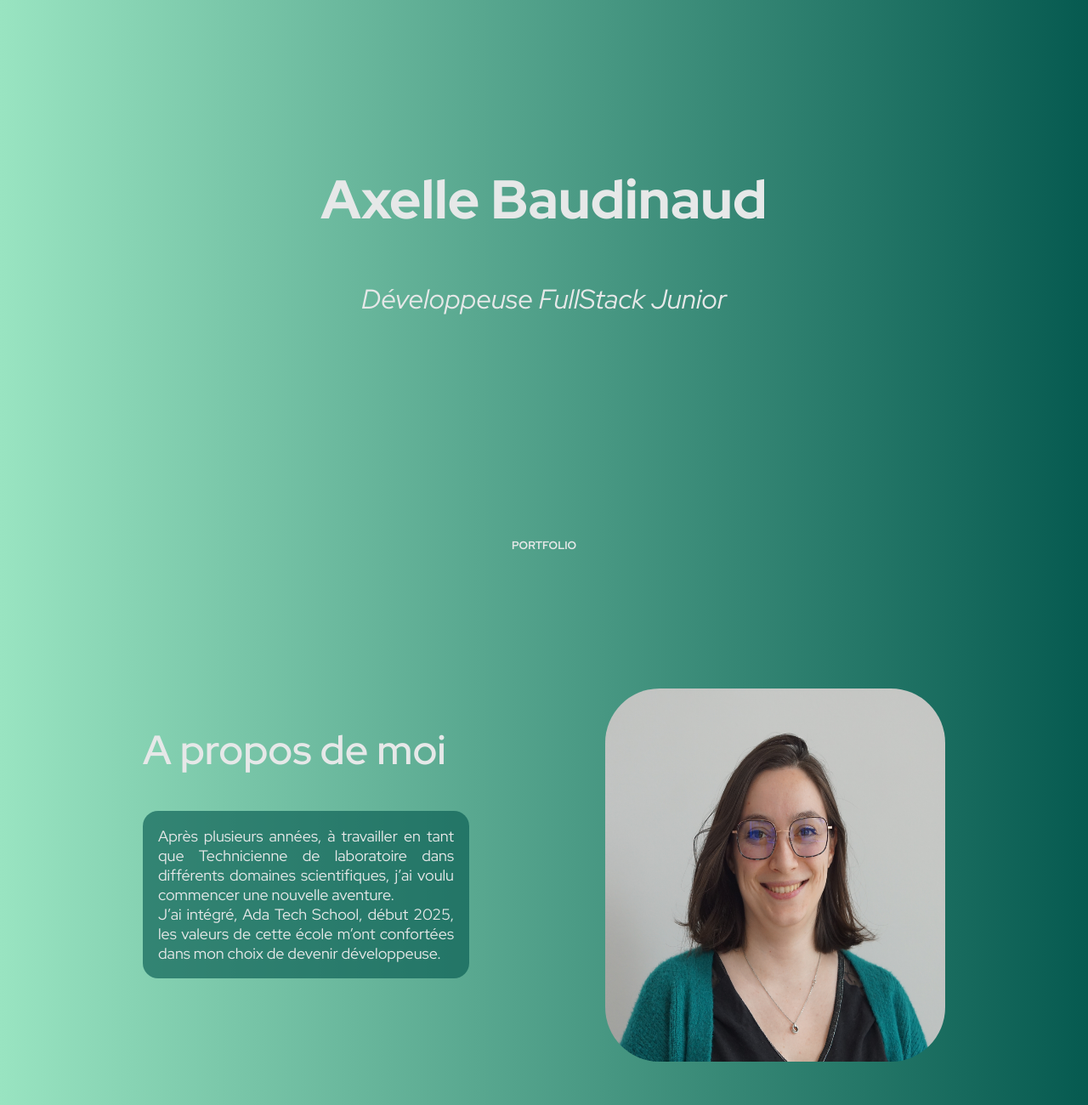
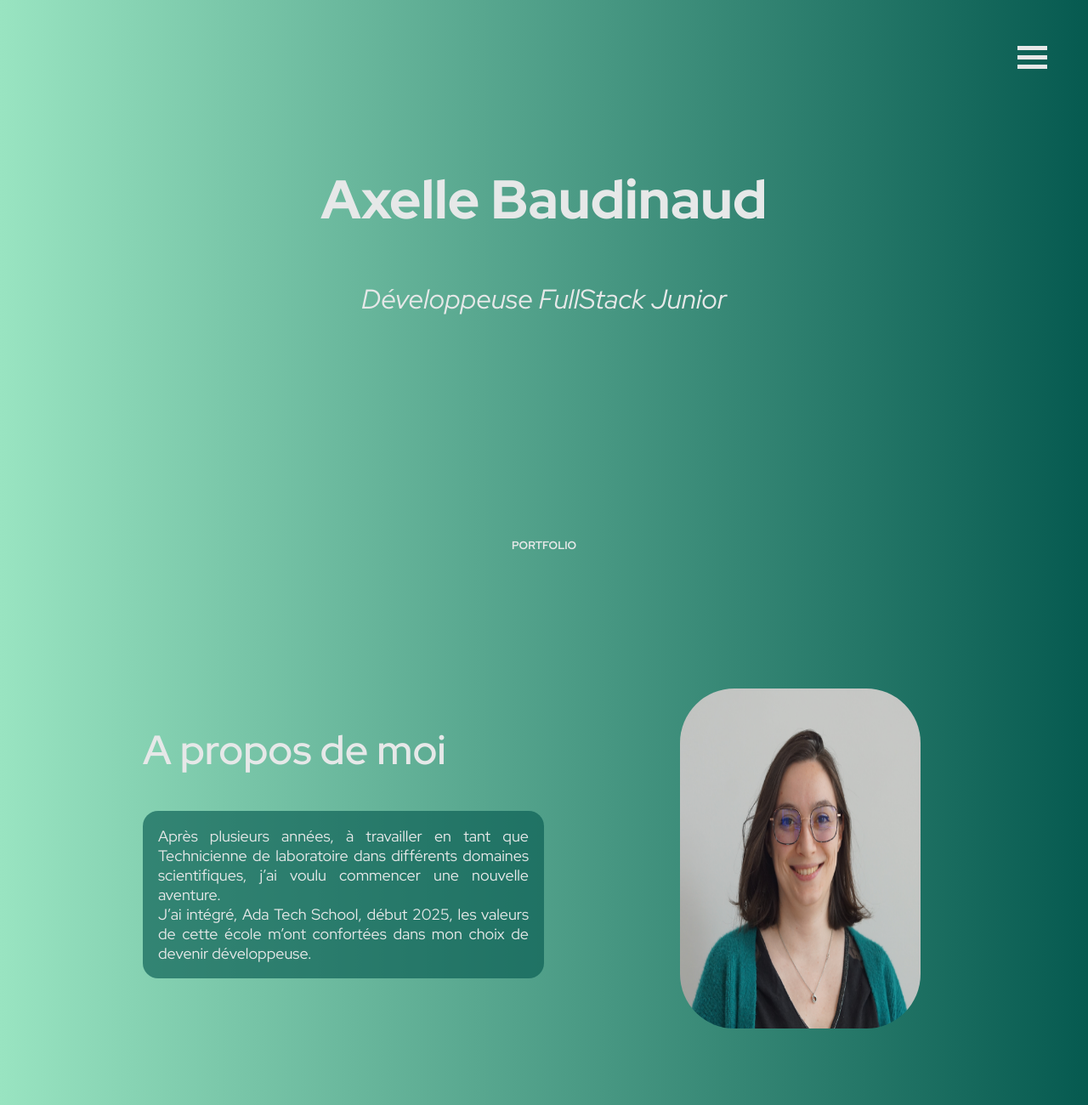
Before and after one commit to AxelleBdd/Portfolio, a plain HTML site: page Portfolio.html in a window 1280 px wide. Shown: the top 1300 px of the page at 85% size. Drawn offline with Linux system fonts and the light colour scheme; a script that the page names is missing.

Commit message:
Mise en forme et ajout menu burger

```diff
--- a/Portfolio.css
+++ b/Portfolio.css
@@ -17,6 +17,21 @@
   font-optical-sizing: auto;
   font-weight: 700;
   font-style: normal;
+}
+
+header {
+  position: fixed;
+  top: 0;
+  right: 0;
+  margin: 3em;
+}
+
+.header {
+  width: 35px;
+  height: 5px;
+  background-color: #e6e8e8;
+  margin: 6px 0;
+  display: block;
 }
 
 body {
@@ -61,9 +76,9 @@ p {
 
 .aboutMe {
   display: block;
-max-width: 50%;
-margin-right: 10em;
-margin-bottom: 5em;
+  max-width: 50%;
+  margin-right: 10em;
+  margin-bottom: 5em;
 }
 
 .aPropos {
@@ -73,8 +88,8 @@ margin-bottom: 5em;
 }
 
 img {
-  max-width: 25em;
-  height: auto;
+  max-width: 30%;
+  height: 25em;
   border-radius: 4em;
   display: flex
 }
--- a/Portfolio.html
+++ b/Portfolio.html
@@ -14,6 +14,11 @@
 </head>
 
 <body>
+    <header>
+        <div class="header"></div>
+        <div class="header"></div>
+        <div class="header"></div>
+    </header>
     <section id="pageAccueil">
         <h1>Axelle Baudinaud</h1>
         <h3>Développeuse FullStack Junior</h3>
@@ -27,6 +32,9 @@
         </div>
         <img src="Photo_AxelleBaudinaud_FondUni_recadrée.JPG" alt="Photo de présentation">
     </section>
+    <section>
+
+    </section>
 
 </body>
 
--- /dev/null
+++ b/Portfolio.js
@@ -0,0 +1,8 @@
+// Déclaration des variables
+
+let burgerMenu = document.querySelector('header');
+
+// Déclaration des fonctions
+burgerMenu.addEventListener("click", () => {
+
+})
```
